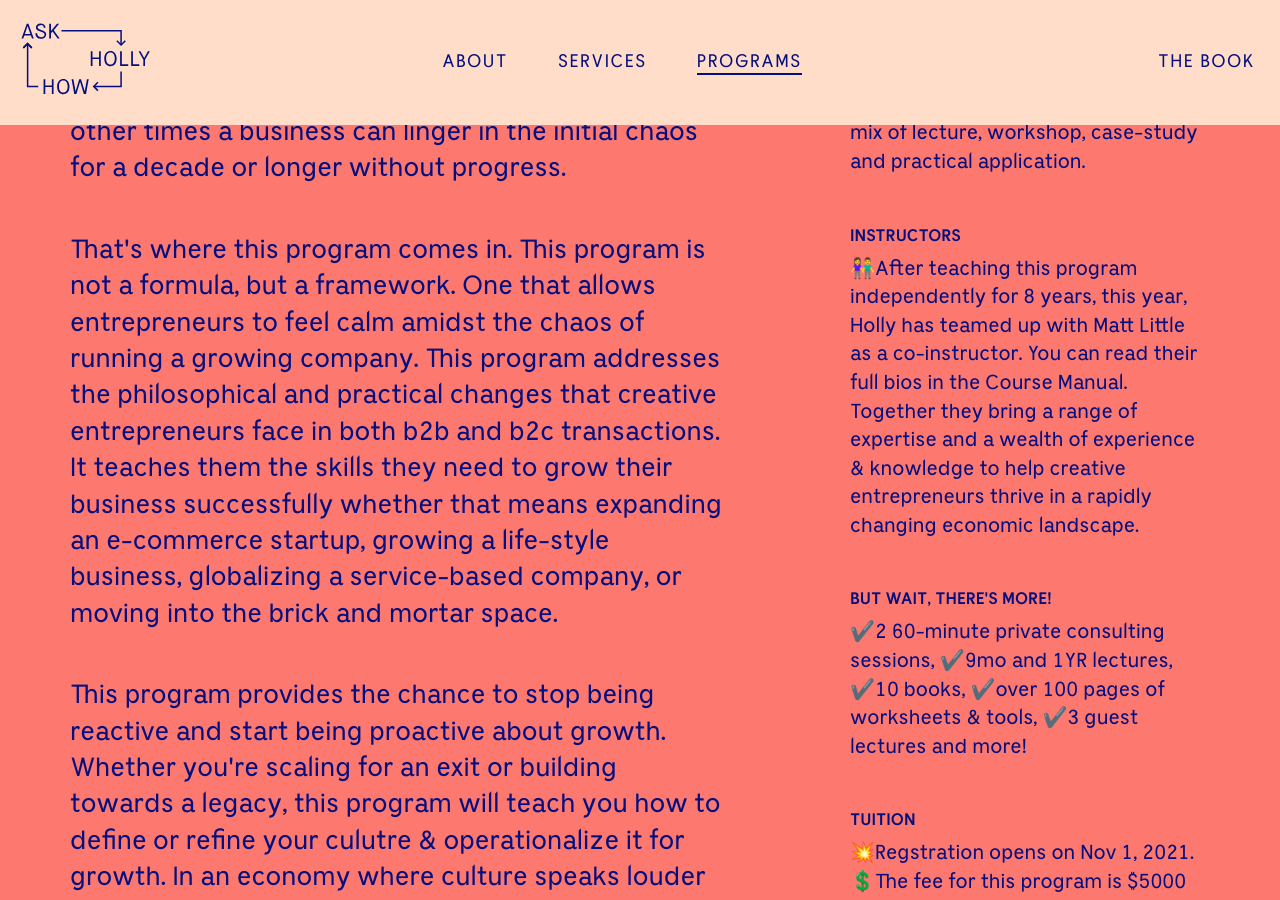
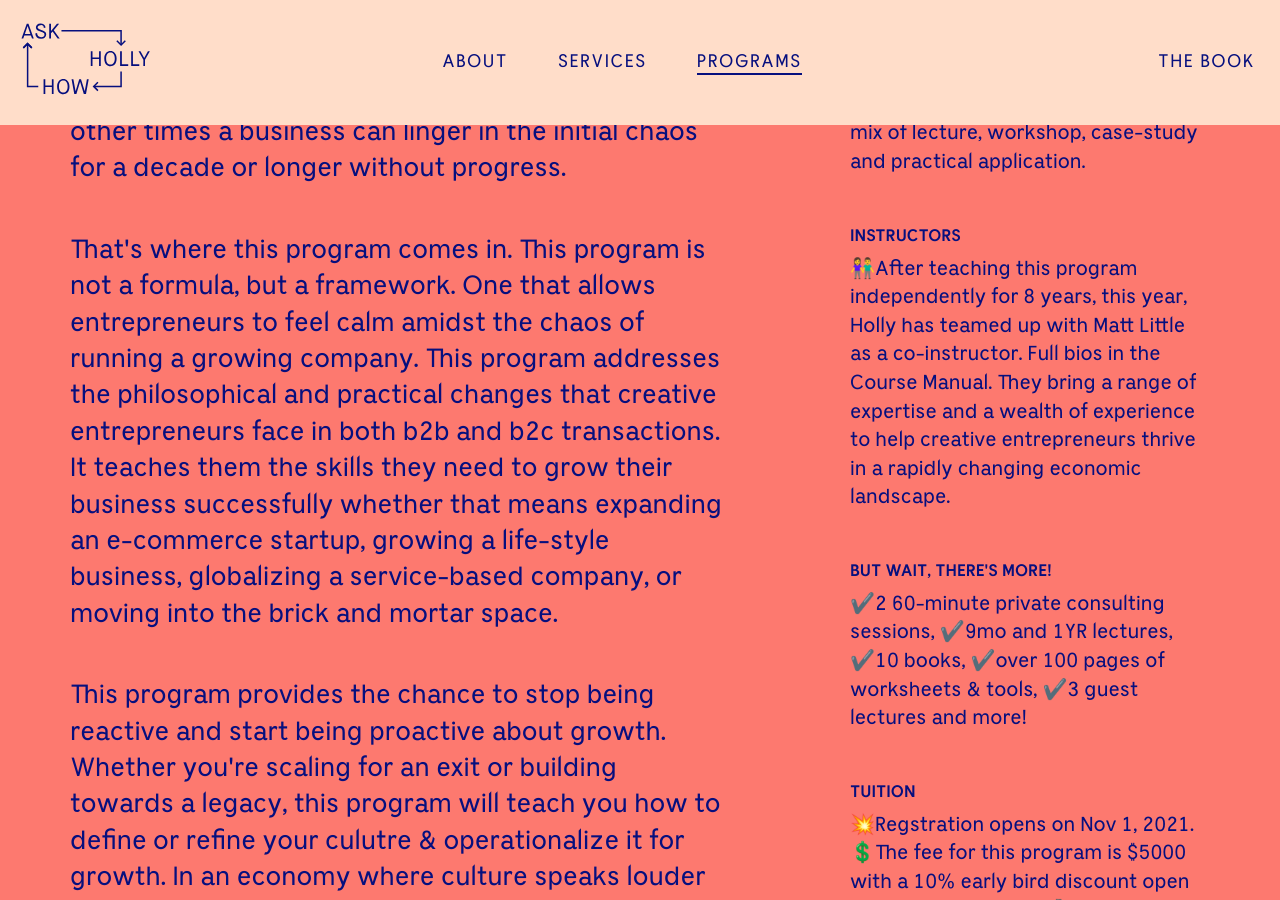
Before and after one commit to hollyhoward78/ask-holly-how, a Jekyll site: the page built from _pages/programs.md, in a window 1280 px wide and 900 px high, scrolled down 571 px. Built offline with Jekyll 4.4.1, drawn with Linux system fonts in a browser that asks for light colours; a script that is not in the unit is left out; comment, search, counter and statistics services are not loaded.

Commit message:
Update programs.html

```diff
--- a/_layouts/programs.html
+++ b/_layouts/programs.html
@@ -35,7 +35,7 @@
           <p>🤝Collaborative learning with an intimate group of 30 businesses. 🌀A mix of lecture, workshop, case-study and practical application.</p>
 
           <h6 class="m-xs-t-2">Instructors</h6>
-          <p>👫After teaching this program independently for 8 years, this year, Holly has teamed up with Matt Little as a co-instructor. You can read their full bios in the Course Manual. Together they bring a range of expertise and a wealth of experience & knowledge to help creative entrepreneurs thrive in a rapidly changing economic landscape.</p>
+          <p>👫After teaching this program independently for 8 years, this year, Holly has teamed up with Matt Little as a co-instructor. Full bios in the Course Manual. They bring a range of expertise and a wealth of experience to help creative entrepreneurs thrive in a rapidly changing economic landscape.</p>
 
           <h6 class="m-xs-t-2">But wait, there's more!</h6>
           <p>✔️2 60-minute private consulting sessions, ✔️9mo and 1YR lectures, ✔️10 books, ✔️over 100 pages of worksheets & tools, ✔️3 guest lectures and more!</p>
```
